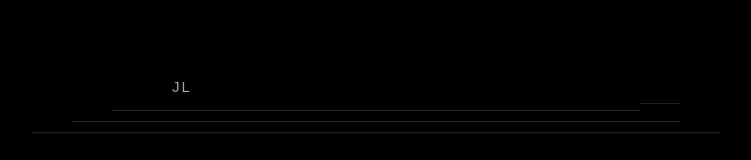
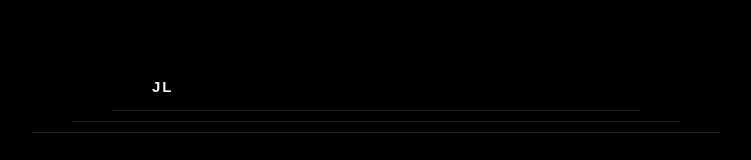
Before and after one commit to josephluck/website, a Next.js app: page / in a window 1280 px wide. Shown: the top 160 px of the page, without its empty margins (264-1015 px from the left). Built offline with nearby package versions, Linux system fonts and the light colour scheme; a web font is replaced by a local one.

Commit message:
Remove links

```diff
--- a/components/navigation.tsx
+++ b/components/navigation.tsx
@@ -139,7 +139,7 @@
 }) => {
   return (
     <NavLink active={false}>
-      <Link href={href} passHref prefetch>
+      <Link href={href} passHref>
         {children}
       </Link>
     </NavLink>
@@ -150,15 +150,15 @@
   <Wrapper>
     <Inner>
       <LogoWrap>
-        <Link href="/" passHref prefetch>
+        <Link href="/" passHref>
           <Logo>JL</Logo>{" "}
         </Link>
       </LogoWrap>
-      <Links>
+      {/* <Links>
         <NavigationLink href="/blog">Blog</NavigationLink>
         <NavigationLink href="/resume">Resume</NavigationLink>
         <NavigationLink href="/recommendations">Recommendations</NavigationLink>
-      </Links>
+      </Links> */}
     </Inner>
   </Wrapper>
 );
```
